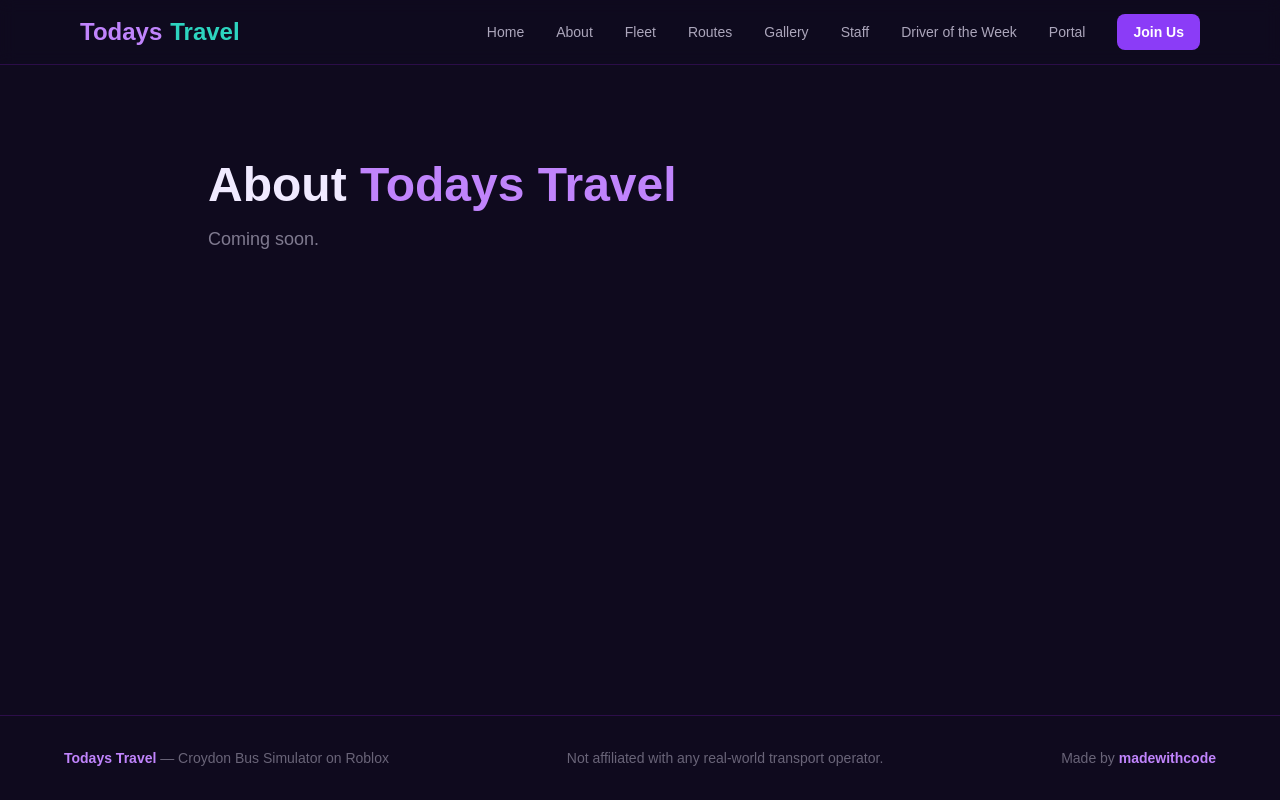
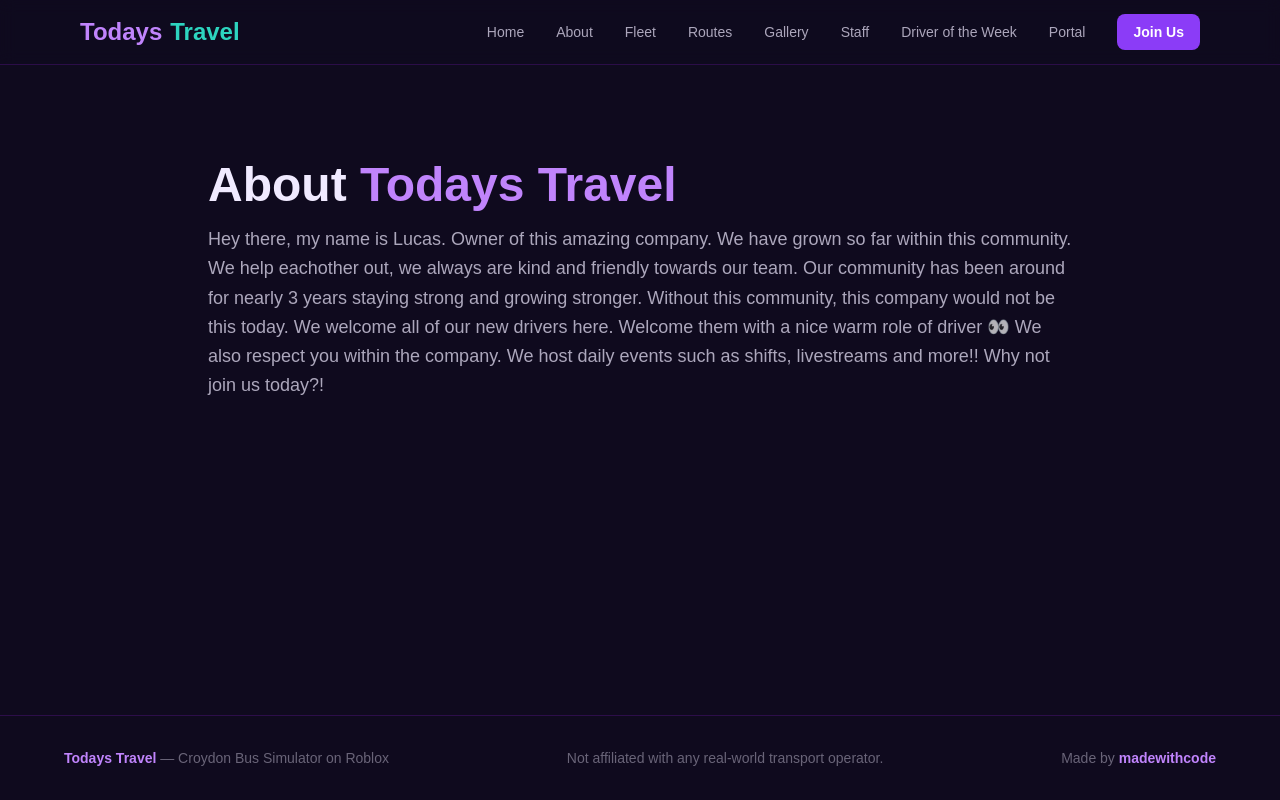
Before and after one commit to XPMaster4865/todays-travel, a Next.js app: page /about in a window 1280 px wide. Built offline with nearby package versions, Linux system fonts and the light colour scheme.

Commit message:
Add owner welcome message to About page

```diff
--- a/app/about/page.tsx
+++ b/app/about/page.tsx
@@ -4,7 +4,9 @@
       <h1 className="text-4xl md:text-5xl font-extrabold mb-4">
         About <span className="text-[#c084fc]">Todays Travel</span>
       </h1>
-      <p className="text-[#f0eaff]/50 text-lg">Coming soon.</p>
+      <p className="text-[#f0eaff]/70 text-lg leading-relaxed">
+        Hey there, my name is Lucas. Owner of this amazing company. We have grown so far within this community. We help eachother out, we always are kind and friendly towards our team. Our community has been around for nearly 3 years staying strong and growing stronger. Without this community, this company would not be this today. We welcome all of our new drivers here. Welcome them with a nice warm role of driver 👀 We also respect you within the company. We host daily events such as shifts, livestreams and more!! Why not join us today?!
+      </p>
     </div>
   );
 }
```
